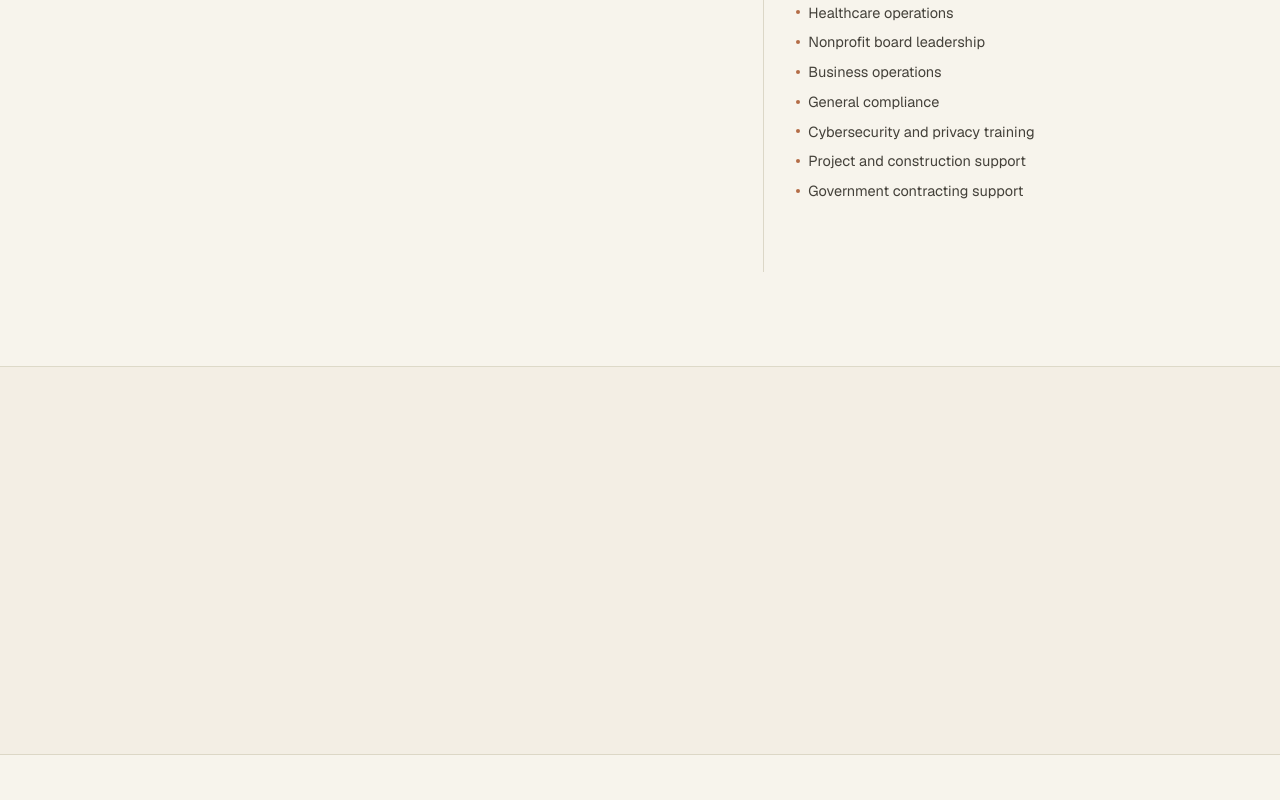
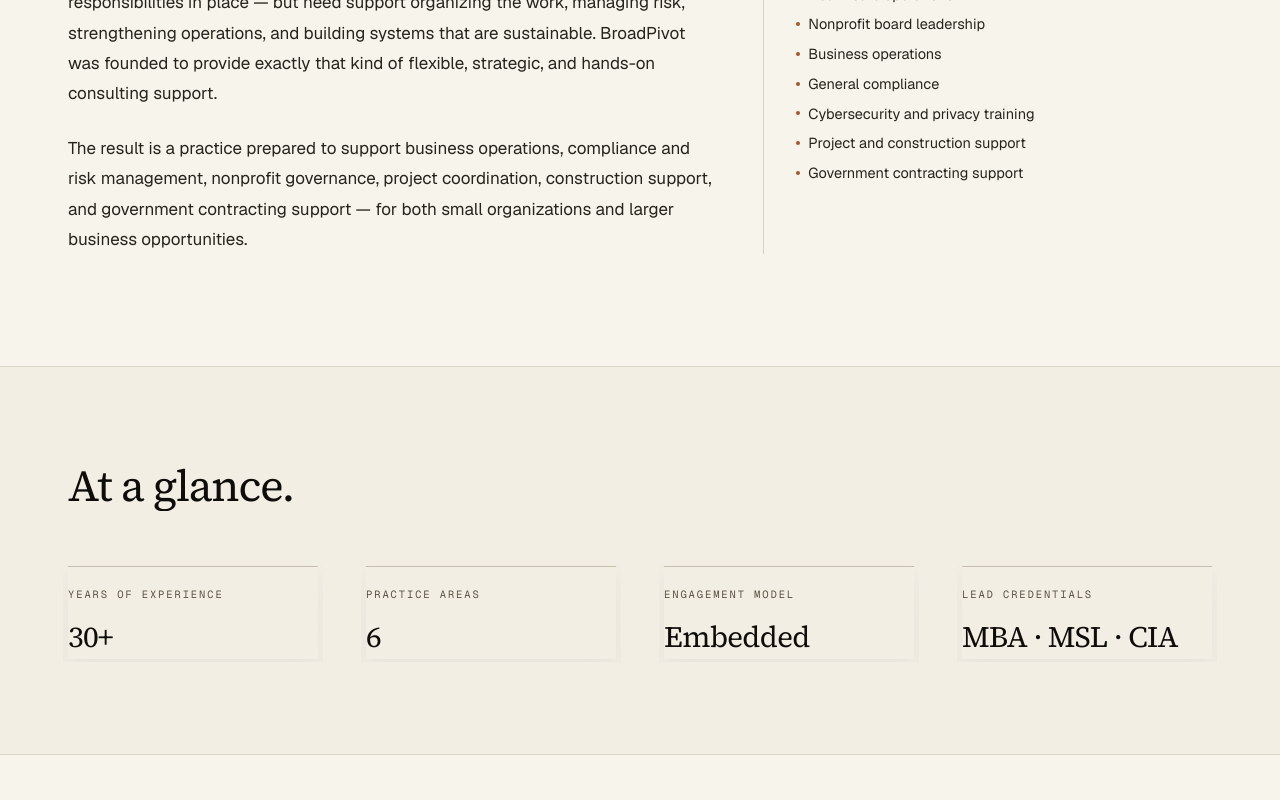
Before and after one commit to Volta-NYC/broadpivot-consulting-llc, a Next.js app: page /about in a window 1280 px wide. Shown: the part 1480-2280 px from the top of the page. Built offline with nearby package versions, Linux system fonts and the light colour scheme.

Commit message:
feat: add fluid reveal motion

```diff
--- a/src/app/globals.css
+++ b/src/app/globals.css
@@ -233,71 +233,65 @@
 /* Scroll-driven progressive enhancement */
 @media (prefers-reduced-motion: no-preference) {
   .scroll-reveal {
+    --reveal-x: 0px;
+    --reveal-y: 20px;
+    --reveal-tilt: 0deg;
+    --reveal-delay: 0ms;
     opacity: 0;
+    clip-path: inset(0 0 18% 0 round 2px);
+    filter: blur(9px) saturate(0.84) contrast(0.97);
+    transform: translate3d(var(--reveal-x), var(--reveal-y), 0) rotate(var(--reveal-tilt)) scale(0.987);
+    transform-origin: 50% 72%;
     transition:
-      opacity 700ms var(--ease-out),
-      transform 700ms var(--ease-out);
-    will-change: opacity, transform;
+      clip-path 860ms var(--ease-drawer),
+      filter 760ms var(--ease-out),
+      opacity 480ms var(--ease-out),
+      transform 900ms var(--ease-drawer);
+    transition-delay: var(--reveal-delay);
+    will-change: clip-path, filter, opacity, transform;
   }
-  .scroll-reveal--left { transform: translateX(-28px); }
-  .scroll-reveal--right { transform: translateX(28px); }
-  .scroll-reveal--up { transform: translateY(16px); }
-  .scroll-reveal--fade { transform: none; }
+  .scroll-reveal--left { --reveal-x: -36px; --reveal-tilt: -0.7deg; }
+  .scroll-reveal--right { --reveal-x: 36px; --reveal-tilt: 0.7deg; }
+  .scroll-reveal--up { --reveal-y: 24px; --reveal-tilt: 0.35deg; }
+  .scroll-reveal--fade { --reveal-y: 10px; }
   .scroll-reveal.is-visible {
     opacity: 1;
-    transform: translate(0, 0);
+    clip-path: inset(-2% -2% -2% -2% round 0);
+    filter: blur(0) saturate(1) contrast(1);
+    transform: translate3d(0, 0, 0) rotate(0) scale(1);
   }
 
-  @supports (animation-timeline: view()) {
-    .reveal {
-      animation: reveal-up linear both;
-      animation-timeline: view();
-      animation-range: entry 0% cover 28%;
+  .scroll-reveal--title,
+  .scroll-reveal--text,
+  .scroll-reveal--card {
+    position: relative;
+    isolation: isolate;
   }
-    .reveal-left {
-      animation: reveal-left linear both;
-      animation-timeline: view();
-      animation-range: entry 0% cover 32%;
+
+  .scroll-reveal--title::after,
+  .scroll-reveal--text::after,
+  .scroll-reveal--card::after {
+    content: "";
+    position: absolute;
+    inset: -8% -14%;
+    z-index: 1;
+    pointer-events: none;
+    opacity: 0;
+    background: linear-gradient(105deg, transparent 30%, rgb(247 244 236 / 0.52) 46%, rgb(168 85 42 / 0.14) 53%, transparent 68%);
+    transform: translateX(-118%) skewX(-12deg);
   }
-    .reveal-right {
-      animation: reveal-right linear both;
-      animation-timeline: view();
-      animation-range: entry 0% cover 32%;
+
+  .scroll-reveal--card::after {
+    background: linear-gradient(105deg, transparent 28%, rgb(47 143 176 / 0.1) 45%, rgb(168 85 42 / 0.17) 54%, transparent 70%);
   }
-    .reveal-soft {
-      animation: reveal-fade linear both;
-      animation-timeline: view();
-      animation-range: entry 0% cover 35%;
+
+  .scroll-reveal--card.is-visible {
+    box-shadow: 0 14px 34px rgb(31 58 82 / 0.06);
+    transition: box-shadow 700ms var(--ease-out), clip-path 860ms var(--ease-drawer), filter 760ms var(--ease-out), opacity 480ms var(--ease-out), transform 900ms var(--ease-drawer);
   }
-    .stagger > * {
-      animation: reveal-left linear both;
-      animation-timeline: view();
-      animation-range: entry 5% cover 30%;
-    }
-    .stagger > *:nth-child(even) { animation-name: reveal-right; }
-    .stagger > *:nth-child(2) { animation-range: entry 8% cover 30%; }
-    .stagger > *:nth-child(3) { animation-range: entry 11% cover 30%; }
-    .stagger > *:nth-child(4) { animation-range: entry 14% cover 30%; }
-    .stagger > *:nth-child(5) { animation-range: entry 17% cover 30%; }
-    .stagger > *:nth-child(6) { animation-range: entry 20% cover 30%; }
 
-    main section :where(.display, .display-sm, .display-xs) {
-      animation: reveal-left linear both;
-      animation-timeline: view();
-      animation-range: entry 0% cover 30%;
-    }
-    main section :where(.lede, .body-prose, .accent-left) {
-      animation: reveal-right linear both;
-      animation-timeline: view();
-      animation-range: entry 0% cover 34%;
-    }
-    main section :where(p, blockquote, form > div, aside > div, dl > div) {
-      animation: reveal-text linear both;
-      animation-timeline: view();
-      animation-range: entry 0% cover 32%;
-    }
-    main section :where(.stagger *, .cap-card p, .body-prose p, blockquote p) {
-      animation-name: none;
+  .scroll-reveal.is-visible::after {
+    animation: reveal-sheen 920ms var(--ease-drawer) calc(var(--reveal-delay) + 120ms) both;
   }
 
   .scroll-progress {
@@ -317,38 +311,12 @@
     animation-timeline: view();
     animation-range: cover 0% cover 100%;
   }
-
-    main section > .wrap {
-      animation: section-rise linear both;
-      animation-timeline: view();
-      animation-range: entry 0% cover 24%;
 }
 
-    main section:nth-of-type(even) > .wrap {
-      animation-name: section-fade-rise;
-    }
-  }
-}
-
-@keyframes reveal-up {
-  from { opacity: 0; transform: translateY(14px); }
-  to   { opacity: 1; transform: translateY(0); }
-}
-@keyframes reveal-left {
-  from { opacity: 0; transform: translateX(-28px); }
-  to   { opacity: 1; transform: translateX(0); }
-}
-@keyframes reveal-right {
-  from { opacity: 0; transform: translateX(28px); }
-  to   { opacity: 1; transform: translateX(0); }
-}
-@keyframes reveal-text {
-  from { opacity: 0; transform: translateY(12px); }
-  to   { opacity: 1; transform: translateY(0); }
-}
-@keyframes reveal-fade {
-  from { opacity: 0; }
-  to   { opacity: 1; }
+@keyframes reveal-sheen {
+  0% { opacity: 0; transform: translateX(-118%) skewX(-12deg); }
+  30% { opacity: 0.9; }
+  100% { opacity: 0; transform: translateX(118%) skewX(-12deg); }
 }
 @keyframes progress {
   from { transform: scaleX(0); }
@@ -357,14 +325,6 @@
 @keyframes drift {
   from { transform: translateY(0); }
   to   { transform: translateY(-18px); }
-}
-@keyframes section-rise {
-  from { opacity: 0.86; transform: translateY(18px); }
-  to   { opacity: 1; transform: translateY(0); }
-}
-@keyframes section-fade-rise {
-  from { opacity: 0.78; transform: translateY(12px); }
-  to   { opacity: 1; transform: translateY(0); }
 }
 
 :where(a, button, input, select, textarea):focus-visible {
--- a/src/components/ScrollReveal.tsx
+++ b/src/components/ScrollReveal.tsx
@@ -33,6 +33,17 @@
   return index % 2 === 0 ? "left" : "right";
 }
 
+function kindFor(el: Element) {
+  if (el.classList.contains("cap-card") || el.matches(".stagger > *")) {
+    return "card";
+  }
+  if (el.matches(".display, .display-sm, .display-xs")) return "title";
+  if (el.matches(".lede, p, blockquote, form > div, aside > div, dl > div")) {
+    return "text";
+  }
+  return "panel";
+}
+
 export default function ScrollReveal() {
   useEffect(() => {
     if (window.matchMedia("(prefers-reduced-motion: reduce)").matches) return;
@@ -50,7 +61,14 @@
     });
 
     elements.forEach((el, index) => {
-      el.classList.add("scroll-reveal", `scroll-reveal--${directionFor(el, index)}`);
+      el.classList.add(
+        "scroll-reveal",
+        `scroll-reveal--${directionFor(el, index)}`,
+        `scroll-reveal--${kindFor(el)}`,
+      );
+      if (el instanceof HTMLElement) {
+        el.style.setProperty("--reveal-delay", `${(index % 5) * 55}ms`);
+      }
     });
 
     const observer = new IntersectionObserver(
```
Lines whose indentation alone changed are shown as unchanged.
